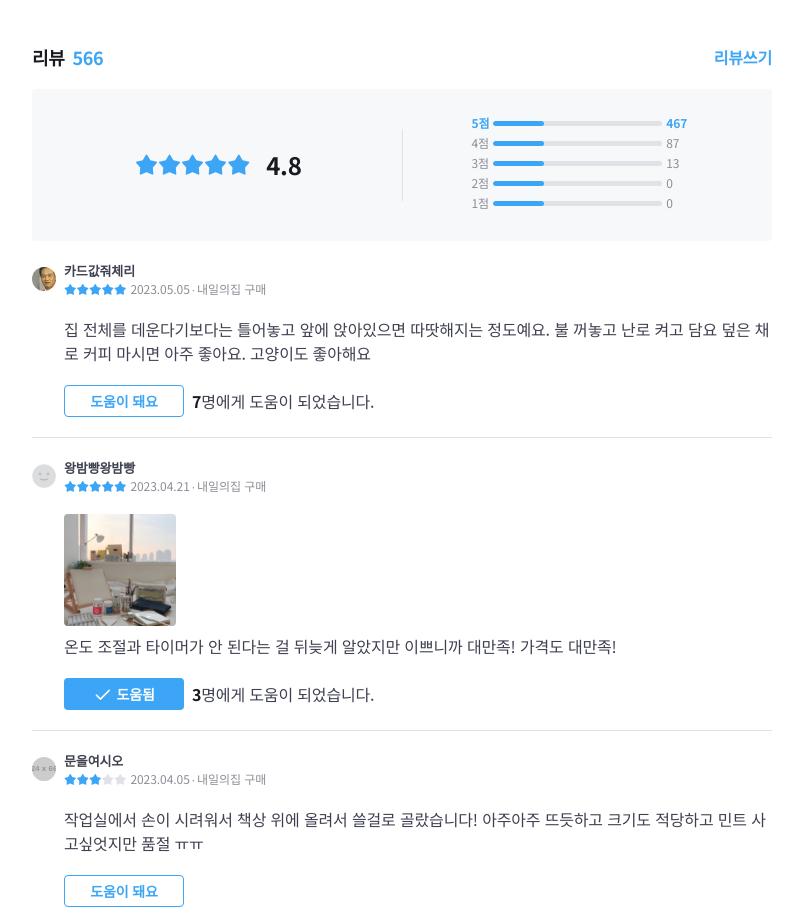
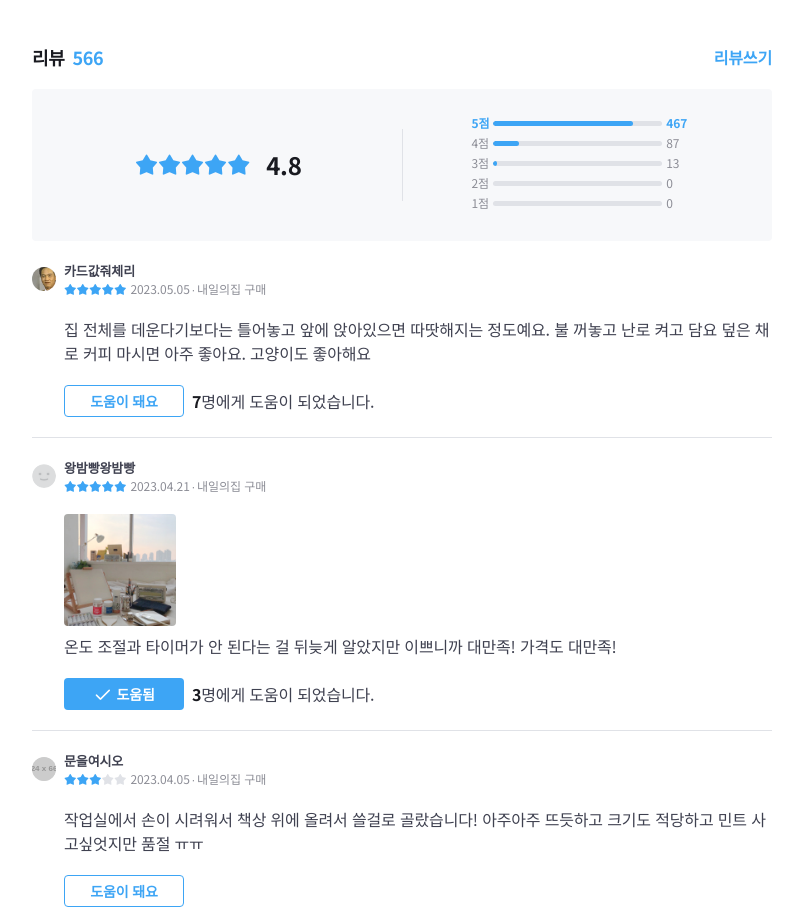
Before and after one commit to hsejsx/tomorrow-house-html, a website: page index.html in a window 1280 px wide. Shown: the part 9580-10501 px from the top of the page, without its empty margins (48-850 px from the left). Drawn offline with nearby package versions, Linux system fonts and the light colour scheme; placeholder pictures from the web are drawn by us; files whose address does not match are found by name.

Commit message:
Style: review gage width 설정

```diff
--- a/index.html
+++ b/index.html
@@ -744,7 +744,7 @@
                       <dt>5점</dt>
                       <dd>
                         <div class="review-bar">
-                          <div class="review-gage"></div>
+                          <div class="review-gage" style="width: 82.5%"></div>
                         </div>
                         <span aria-label="467개">467</span>
                       </dd>
@@ -753,7 +753,7 @@
                       <dt>4점</dt>
                       <dd>
                         <div class="review-bar">
-                          <div class="review-gage"></div>
+                          <div class="review-gage" style="width: 15.3%"></div>
                         </div>
                         <span aria-label="87개">87</span>
                       </dd>
@@ -762,7 +762,7 @@
                       <dt>3점</dt>
                       <dd>
                         <div class="review-bar">
-                          <div class="review-gage"></div>
+                          <div class="review-gage" style="width: 2.2%"></div>
                         </div>
                         <span aria-label="13개">13</span>
                       </dd>
@@ -771,7 +771,7 @@
                       <dt>2점</dt>
                       <dd>
                         <div class="review-bar">
-                          <div class="review-gage"></div>
+                          <div class="review-gage" style="width: 0"></div>
                         </div>
                         <span aria-label="0개">0</span>
                       </dd>
@@ -780,7 +780,7 @@
                       <dt>1점</dt>
                       <dd>
                         <div class="review-bar">
-                          <div class="review-gage"></div>
+                          <div class="review-gage" style="width: 0"></div>
                         </div>
                         <span aria-label="0개">0</span>
                       </dd>
```
